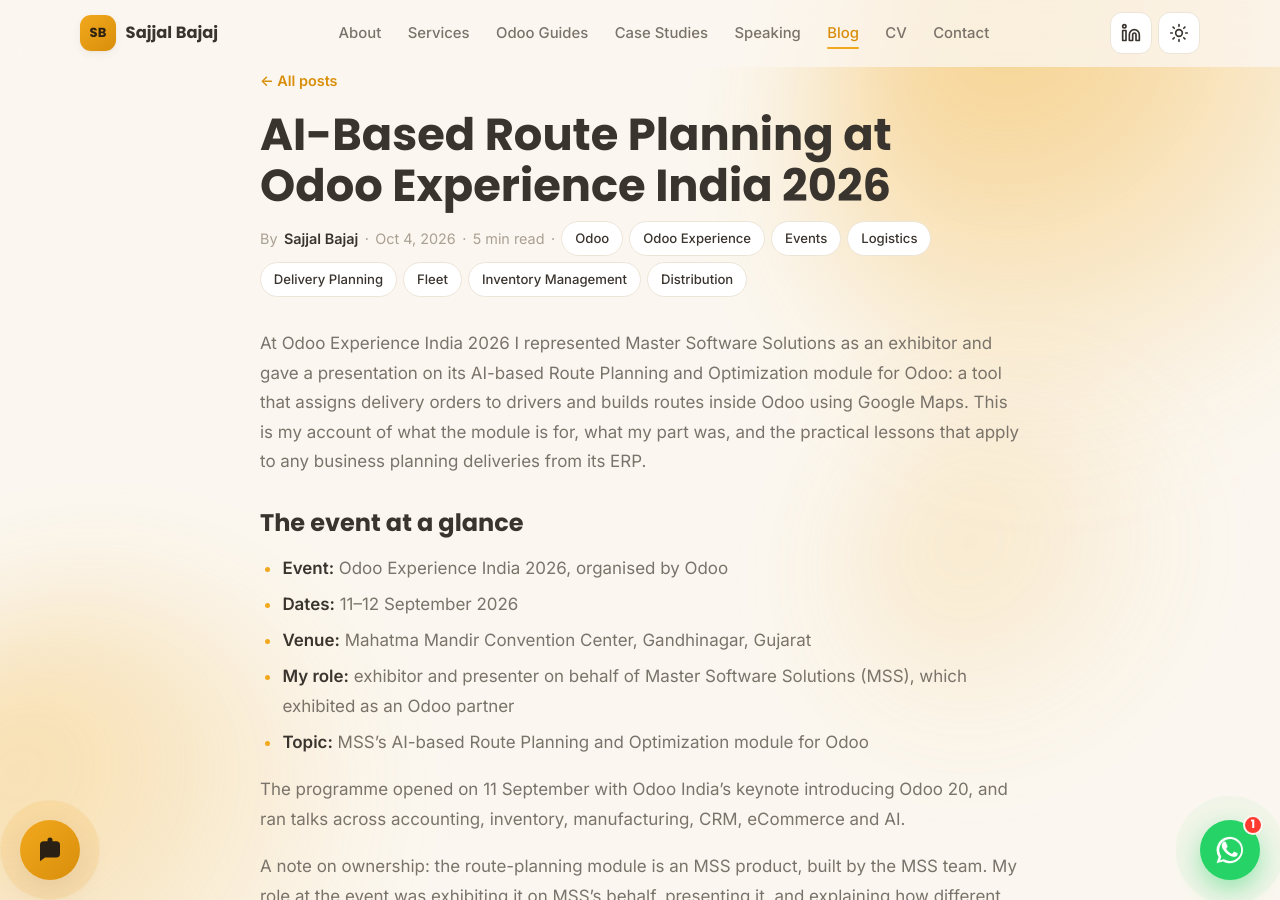
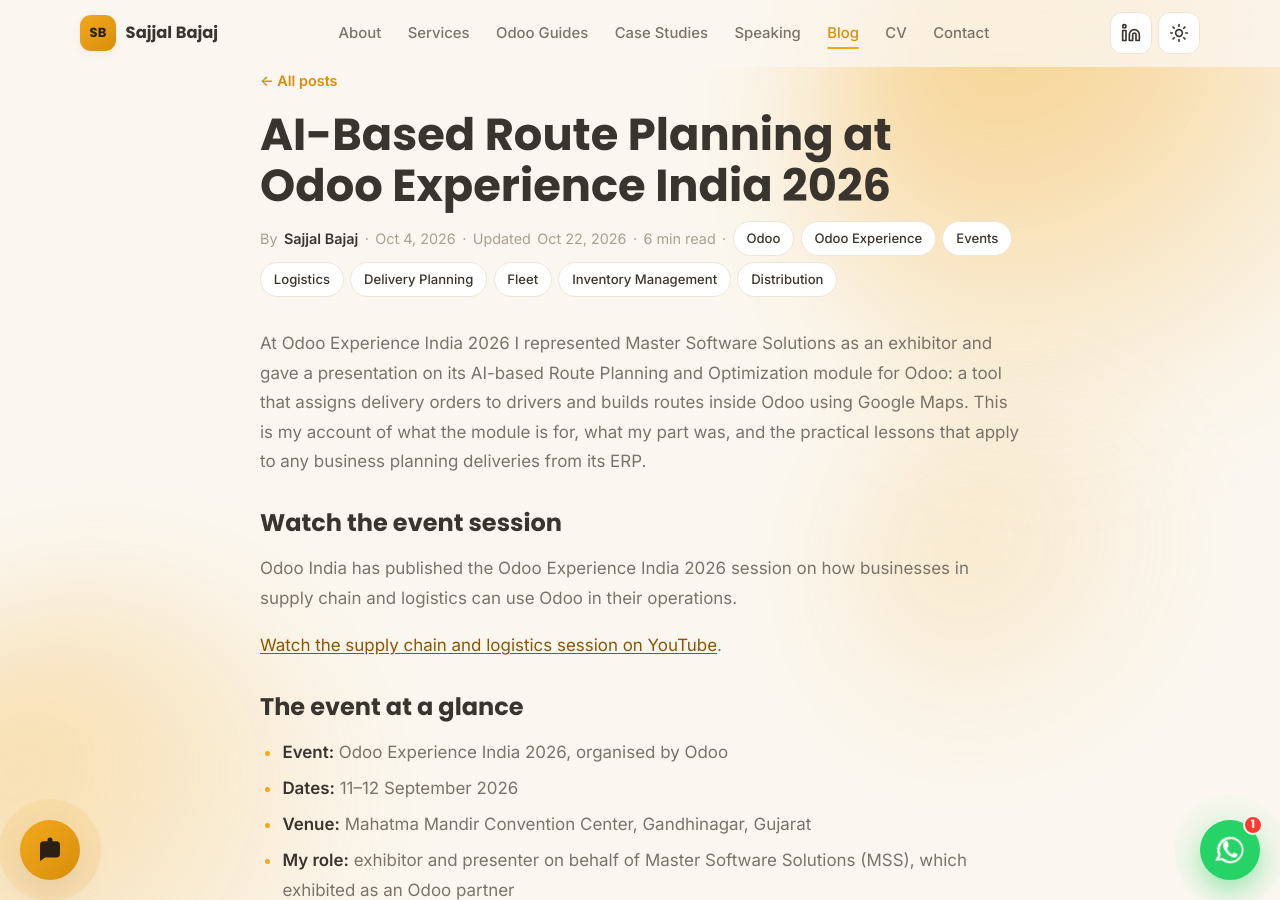
Before and after one commit to sajjalbajaj/sajjalbajaj.github.io, a Jekyll site: the page built from _posts/2026-10-04-ai-route-planning-odoo-experience-india-2026.md, in a window 1280 px wide and 900 px high. Built offline with Jekyll 4.4.1, drawn with Linux system fonts in a browser that asks for light colours; some of the changed text lies outside the part shown.

Commit message:
Link official Odoo India event session recording

```diff
--- a/_posts/2026-10-04-ai-route-planning-odoo-experience-india-2026.md
+++ b/_posts/2026-10-04-ai-route-planning-odoo-experience-india-2026.md
@@ -4,6 +4,7 @@
 date: 2026-10-04 10:00:00 +0530
 tags: [Odoo, Odoo Experience, Events, Logistics, Delivery Planning, Fleet, Inventory Management, Distribution]
 hub: inventory
+last_modified_at: 2026-10-22
 description: "My recap of exhibiting for Master Software Solutions at Odoo Experience India 2026 and presenting its route planning module, with lessons on delivery data."
 about_event:
   name: "Odoo Experience India 2026"
@@ -22,6 +23,13 @@
 and builds routes inside Odoo using Google Maps.
 This is my account of what the module is for, what my part was, and the practical lessons that apply to any
 business planning deliveries from its ERP.
+
+## Watch the event session
+
+Odoo India has published the Odoo Experience India 2026 session on how businesses in supply chain and
+logistics can use Odoo in their operations.
+
+[Watch the supply chain and logistics session on YouTube](https://www.youtube.com/watch?v=iTmBb76tm_I).
 
 ## The event at a glance
 
@@ -109,6 +117,8 @@
 
 ## Sources
 
+- Odoo India: [supply chain and logistics session recording](https://www.youtube.com/watch?v=iTmBb76tm_I) (Odoo Experience India 2026)
+
 - Odoo: [Odoo Experience 2026 India event page](https://www.odoo.com/event/odoo-experience-2026-india-10174/page/oxp26-india-introduction) (dates, venue and programme)
 - Master Software Solutions: its published coverage of Odoo Experience India 2026 (subjects raised at the booth)
 - Master Software Solutions: its Route Optimization Odoo plugin product page (module features, requirements and supported versions)
--- a/index.html
+++ b/index.html
@@ -173,6 +173,7 @@
     </p>
     <p class="talk__links">
       <a class="btn btn--primary" href="{{ '/blog/2026/10/04/ai-route-planning-odoo-experience-india-2026/' | relative_url }}">Read my event recap</a>
+      <a class="btn btn--ghost" href="https://www.youtube.com/watch?v=iTmBb76tm_I" target="_blank" rel="noopener">Watch the event session</a>
     </p>
   </article>
 </section>
```
